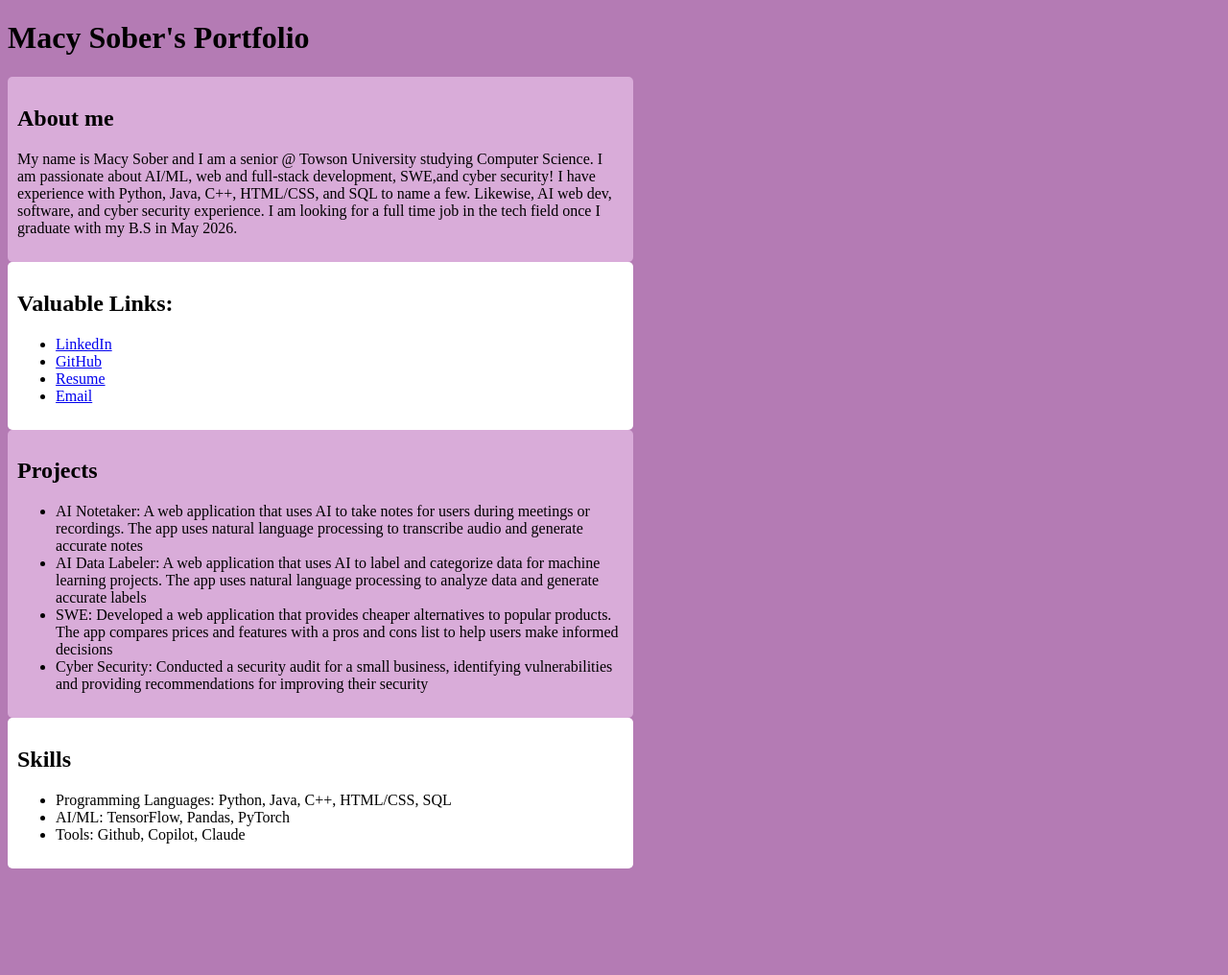
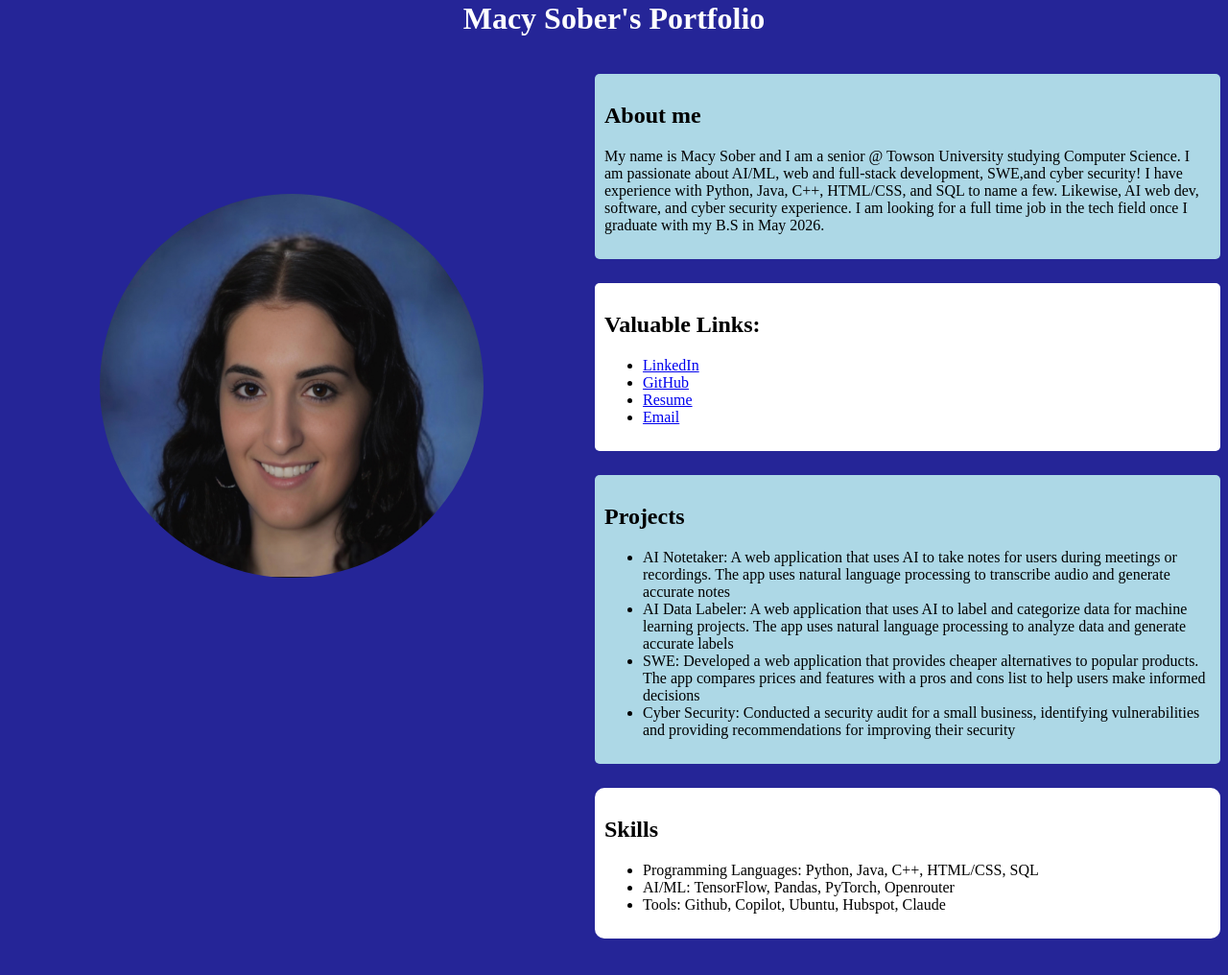
Before and after one commit to macysober/MacySoberWebsite, a plain HTML site: page index.html in a window 1280 px wide. Shown: the whole page at 96% size. Before the commit the page ends 913 px from the top, so only its background shows below. Drawn offline with Linux system fonts and the light colour scheme.

Commit message:
new layout

```diff
--- a/index.html
+++ b/index.html
@@ -5,8 +5,27 @@
     <title>Macy Sober's Portfolio</title>
     </head>
     <style>
+
+        .macy img {
+            border-radius: 50%;
+            width: 400px;
+            height: 400px;
+            display: flex;
+            margin-left: 1in;
+            margin-right: auto;
+            margin-top: 1.5in;
+        }
+
+        .header {
+            text-align: center;
+            position: relative; top: -20px;
+
+        }
+
         .about-me {
-            background-color: rgb(217, 172, 217);
+            background-color: lightblue;
+            float: right;
+            position: relative; top: -525px;
             padding: 10px;
             border-radius: 5px;
             width: 50%;
@@ -14,32 +33,46 @@
 
         .links{
             background-color: white;
+            float: right;
+            position: relative; top: -500px;
             padding: 10px;
             border-radius: 5px;
             width: 50%;
         }
 
         .projects{
-            background-color: rgb(217, 172, 217);
+            background-color: lightblue;
+            float: right;
+            position: relative; top: -475px;
             padding: 10px;
             border-radius: 5px;
             width: 50%;
         }
         .skills{
             background-color: white;
+            float: right;
+            position: relative; top: -450px;
             padding: 10px;
-            border-radius: 5px;
+            border-radius: 10px;
             width: 50%;
         }
+
+
+
 
 
     </style>
 
     <header class = "header">
-        <h1 style = "color: black";>Macy Sober's Portfolio</h1>
+        <h1 style = "color: white";>Macy Sober's Portfolio</h1>
     </header>
 
-    <body style = "background-color: rgb(180,123,180)";>
+    <body style = "background-color: rgb(37, 37, 151)";>
+
+    <div class = "macy">
+        <img src="macy.jpeg" alt="Macy Sober">
+    </div>
+
      <div class = "about-me">
      <h2>About me</h2>
      <p>My name is Macy Sober and I am a senior @ Towson University studying Computer Science.
@@ -82,8 +115,8 @@
         <h2>Skills</h2>
         <ul>
             <li>Programming Languages: Python, Java, C++, HTML/CSS, SQL</li>
-            <li>AI/ML: TensorFlow, Pandas, PyTorch</li>
-            <li>Tools: Github, Copilot, Claude </li>
+            <li>AI/ML: TensorFlow, Pandas, PyTorch, Openrouter</li>
+            <li>Tools: Github, Copilot, Ubuntu, Hubspot, Claude </li>
         </ul>
     </div>
 </html>
```
Also changed, not shown: macy.jpeg (added), 1 other file.
